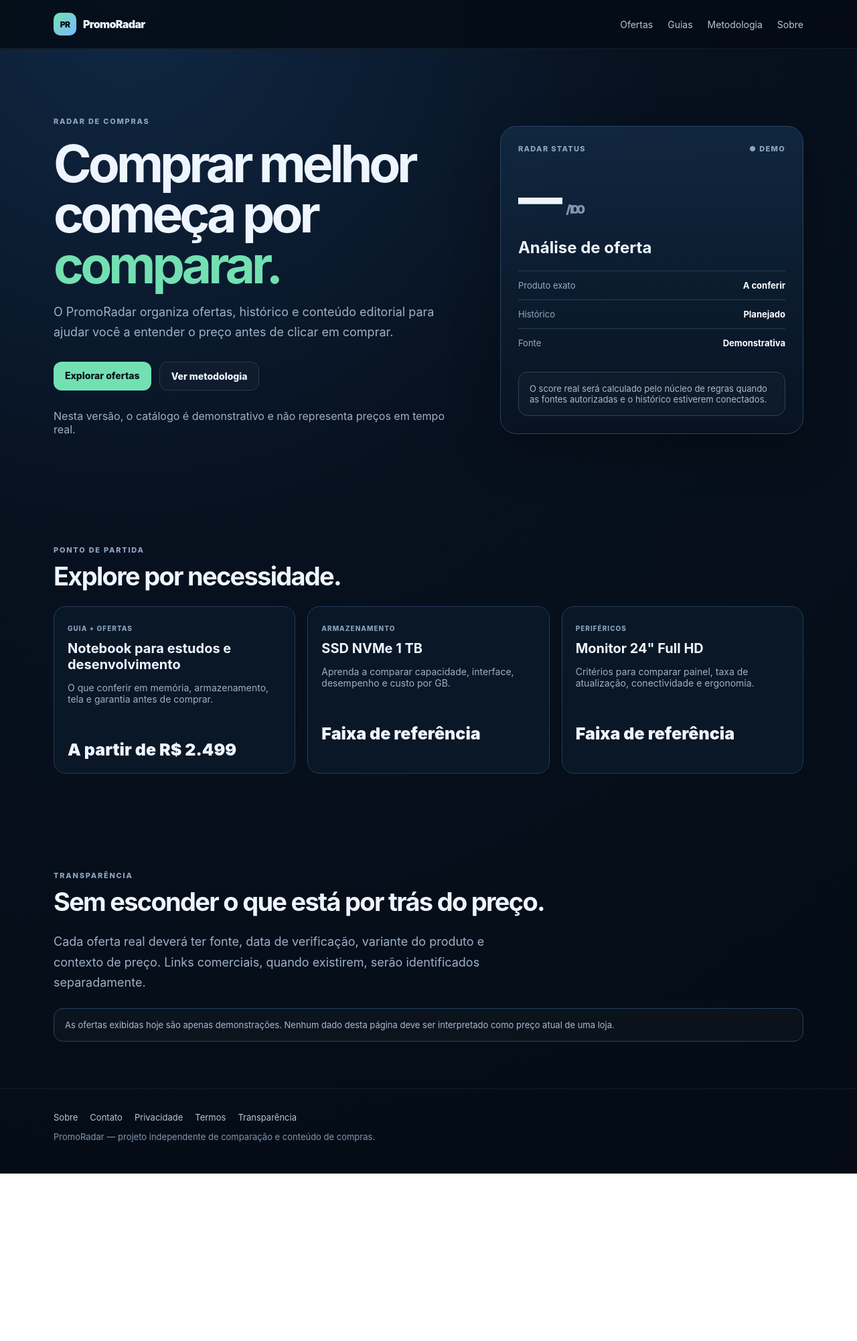
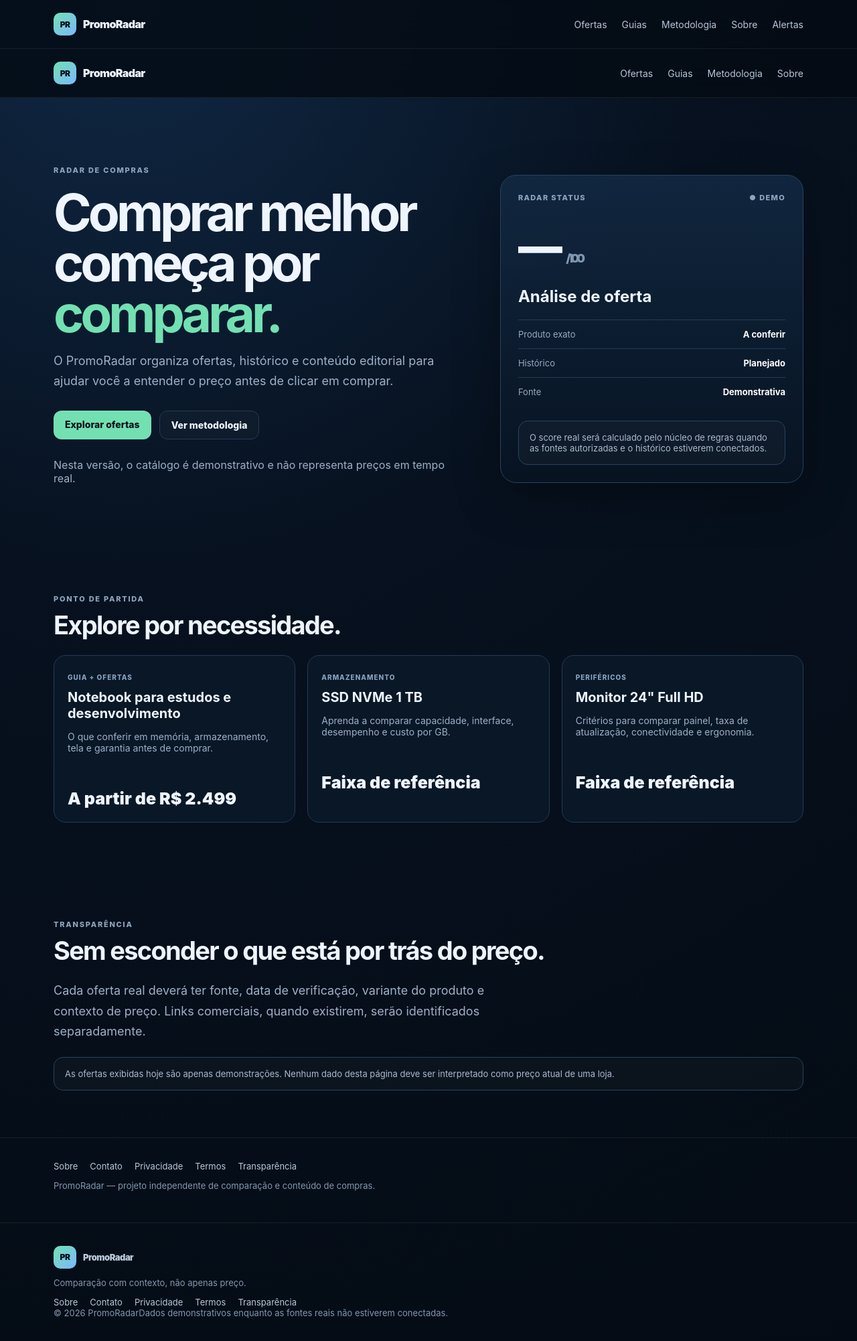
Before and after one commit to Lucas-Belucci-Bellini/PromoRadar, a Next.js app in the folder apps/web/: page / in a window 1280 px wide. Shown: the whole page at 67% size. Before the commit the page ends 1752 px from the top, so only its background shows below. Built offline with nearby package versions, Linux system fonts and the light colour scheme; no server answers.

Commit message:
feat: add shared application shell

```diff
--- a/apps/web/app/layout.tsx
+++ b/apps/web/app/layout.tsx
@@ -1,15 +1,63 @@
 import './globals.css';
 import type { Metadata } from 'next';
+import Link from 'next/link';
 
 export const metadata: Metadata = {
-  title: 'PromoRadar — Ofertas verificadas e guias de compra',
-  description: 'Compare ofertas, entenda preços e acompanhe oportunidades de compra com transparência.',
+  metadataBase: new URL(process.env.NEXT_PUBLIC_SITE_URL || 'http://localhost:3000'),
+  title: {
+    default: 'PromoRadar — Comprar melhor começa por comparar',
+    template: '%s | PromoRadar',
+  },
+  description:
+    'Ofertas, histórico de preços e conteúdo editorial para ajudar você a comparar antes de comprar.',
+  robots: { index: true, follow: true },
 };
 
 export default function RootLayout({ children }: Readonly<{ children: React.ReactNode }>) {
   return (
     <html lang="pt-BR">
-      <body>{children}</body>
+      <body>
+        <header className="header">
+          <div className="container nav">
+            <Link className="brand" href="/">
+              <span className="mark">PR</span>
+              <span>PromoRadar</span>
+            </Link>
+            <nav className="links" aria-label="Navegação principal">
+              <Link href="/ofertas">Ofertas</Link>
+              <Link href="/guias">Guias</Link>
+              <Link href="/metodologia">Metodologia</Link>
+              <Link href="/sobre">Sobre</Link>
+              <Link className="nav-cta" href="/alertas">Alertas</Link>
+            </nav>
+          </div>
+        </header>
+
+        <main>{children}</main>
+
+        <footer className="footer">
+          <div className="container footer-grid">
+            <div>
+              <Link className="brand" href="/">
+                <span className="mark">PR</span>
+                <span>PromoRadar</span>
+              </Link>
+              <p>Comparação com contexto, não apenas preço.</p>
+            </div>
+            <div className="footer-links">
+              <Link href="/sobre">Sobre</Link>
+              <Link href="/contato">Contato</Link>
+              <Link href="/privacidade">Privacidade</Link>
+              <Link href="/termos">Termos</Link>
+              <Link href="/transparencia">Transparência</Link>
+            </div>
+          </div>
+          <div className="container footer-bottom">
+            <span>© {new Date().getFullYear()} PromoRadar</span>
+            <span>Dados demonstrativos enquanto as fontes reais não estiverem conectadas.</span>
+          </div>
+        </footer>
+      </body>
     </html>
   );
 }
```
